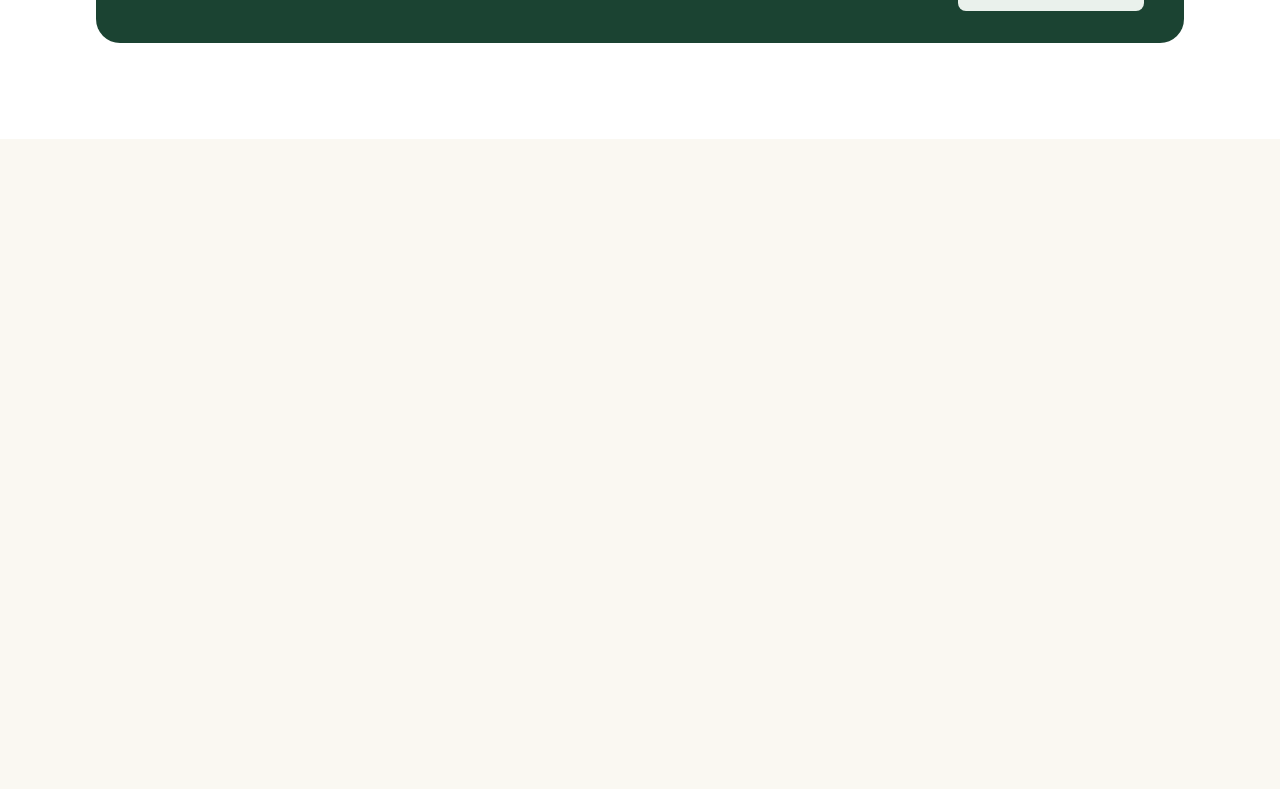
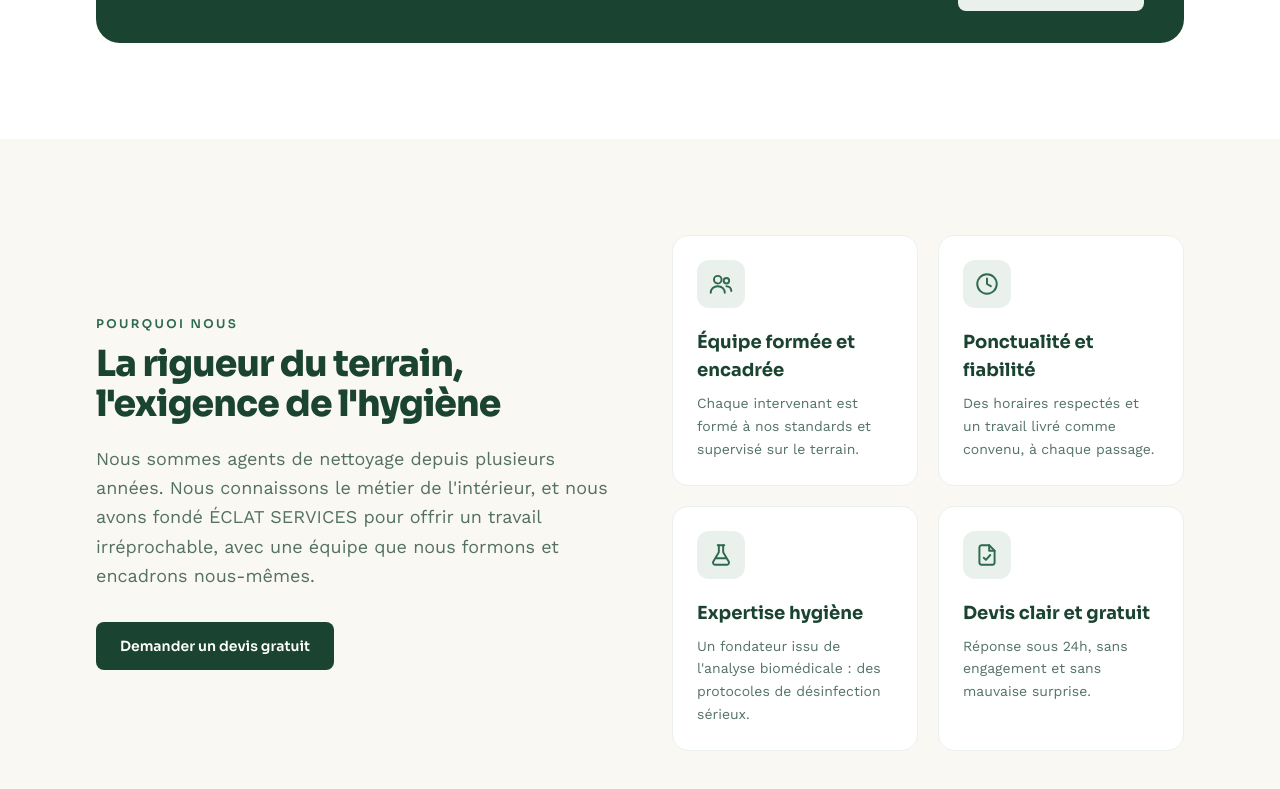
Before and after one commit to Wildev10/eclat-services, a Next.js app: page / in a window 1280 px wide. Shown: the part 1883-2672 px from the top of the page. Before the commit the page ends 2022 px from the top, so only its background shows below. Built offline with nearby package versions, Linux system fonts and the light colour scheme.

Commit message:
feat: add why-us section

```diff
--- a/app/page.tsx
+++ b/app/page.tsx
@@ -1,6 +1,7 @@
 import Navbar from "@/components/Navbar";
 import Hero from "@/components/Hero";
 import Services from "@/components/Services";
+import WhyUs from "@/components/WhyUs";
 
 export default function Home() {
   return (
@@ -8,6 +9,7 @@ export default function Home() {
       <Navbar />
       <Hero />
       <Services />
+      <WhyUs />
     </>
   );
 }
--- /dev/null
+++ b/components/WhyUs.tsx
@@ -0,0 +1,114 @@
+import type { ReactNode } from "react";
+
+type Point = {
+  title: string;
+  text: string;
+  icon: ReactNode;
+};
+
+const iconProps = {
+  width: 26,
+  height: 26,
+  viewBox: "0 0 24 24",
+  fill: "none",
+  stroke: "#2D6A4F",
+  strokeWidth: 1.8,
+  strokeLinecap: "round" as const,
+  strokeLinejoin: "round" as const,
+  "aria-hidden": true,
+};
+
+const points: Point[] = [
+  {
+    title: "Équipe formée et encadrée",
+    text: "Chaque intervenant est formé à nos standards et supervisé sur le terrain.",
+    icon: (
+      <svg {...iconProps}>
+        <circle cx="9" cy="8" r="3.5" />
+        <path d="M2.5 20c0-3.6 2.9-6 6.5-6s6.5 2.4 6.5 6" />
+        <circle cx="17" cy="9" r="2.5" />
+        <path d="M17 14c2.6 0 4.5 1.9 4.5 4.5" />
+      </svg>
+    ),
+  },
+  {
+    title: "Ponctualité et fiabilité",
+    text: "Des horaires respectés et un travail livré comme convenu, à chaque passage.",
+    icon: (
+      <svg {...iconProps}>
+        <circle cx="12" cy="12" r="9" />
+        <path d="M12 7v5l3.5 2" />
+      </svg>
+    ),
+  },
+  {
+    title: "Expertise hygiène",
+    text: "Un fondateur issu de l'analyse biomédicale : des protocoles de désinfection sérieux.",
+    icon: (
+      <svg {...iconProps}>
+        <path d="M9 3h6" />
+        <path d="M10 3v6.5L4.8 18.2A2 2 0 0 0 6.5 21h11a2 2 0 0 0 1.7-2.8L14 9.5V3" />
+        <path d="M7.5 15h9" />
+      </svg>
+    ),
+  },
+  {
+    title: "Devis clair et gratuit",
+    text: "Réponse sous 24h, sans engagement et sans mauvaise surprise.",
+    icon: (
+      <svg {...iconProps}>
+        <path d="M14 3H7a2 2 0 0 0-2 2v14a2 2 0 0 0 2 2h10a2 2 0 0 0 2-2V8l-5-5z" />
+        <path d="M14 3v5h5" />
+        <path d="M9 14.5l2 2 4-4.5" />
+      </svg>
+    ),
+  },
+];
+
+export default function WhyUs() {
+  return (
+    <section id="pourquoi-nous" className="scroll-mt-16 bg-[#FAF8F2]">
+      <div className="mx-auto grid max-w-6xl items-center gap-12 px-4 py-16 sm:px-6 md:py-24 lg:grid-cols-2 lg:gap-16 lg:px-8">
+        <div>
+          <p className="font-heading text-xs font-semibold uppercase tracking-[0.2em] text-[#2D6A4F]">
+            Pourquoi nous
+          </p>
+          <h2 className="font-heading mt-3 text-3xl font-extrabold tracking-tight text-[#1B4332] sm:text-4xl">
+            La rigueur du terrain, l&apos;exigence de l&apos;hygiène
+          </h2>
+          <p className="font-body mt-5 max-w-xl text-base leading-relaxed text-[#1B4332]/75 sm:text-lg">
+            Nous sommes agents de nettoyage depuis plusieurs années. Nous
+            connaissons le métier de l&apos;intérieur, et nous avons fondé
+            ÉCLAT SERVICES pour offrir un travail irréprochable, avec une
+            équipe que nous formons et encadrons nous-mêmes.
+          </p>
+          <a
+            href="#contact"
+            className="font-heading mt-8 inline-block rounded-lg bg-[#1B4332] px-6 py-3.5 text-center text-sm font-semibold text-white transition-colors hover:bg-[#2D6A4F]"
+          >
+            Demander un devis gratuit
+          </a>
+        </div>
+
+        <div className="grid gap-5 sm:grid-cols-2">
+          {points.map((p) => (
+            <article
+              key={p.title}
+              className="rounded-2xl border border-[#EAF1EC] bg-white p-6 transition duration-300 hover:-translate-y-1 hover:border-[#2D6A4F] hover:shadow-md"
+            >
+              <div className="flex h-12 w-12 items-center justify-center rounded-xl bg-[#EAF1EC]">
+                {p.icon}
+              </div>
+              <h3 className="font-heading mt-5 text-lg font-bold text-[#1B4332]">
+                {p.title}
+              </h3>
+              <p className="font-body mt-2 text-sm leading-relaxed text-[#1B4332]/75">
+                {p.text}
+              </p>
+            </article>
+          ))}
+        </div>
+      </div>
+    </section>
+  );
+}
```
